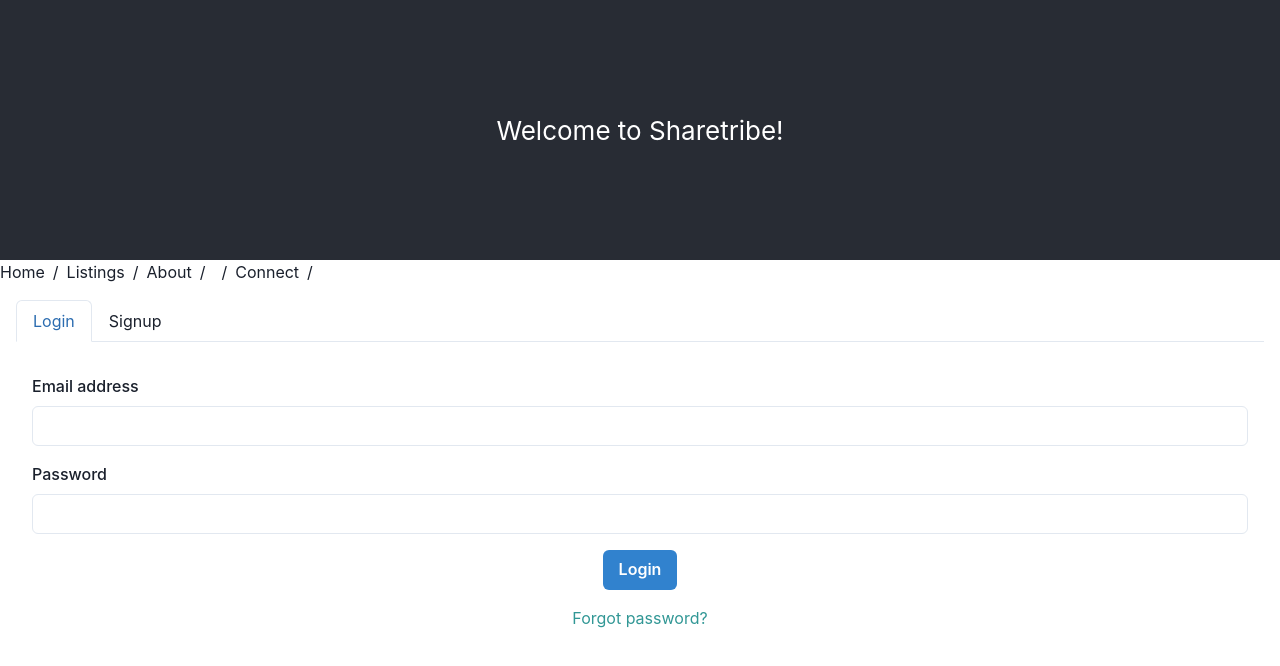
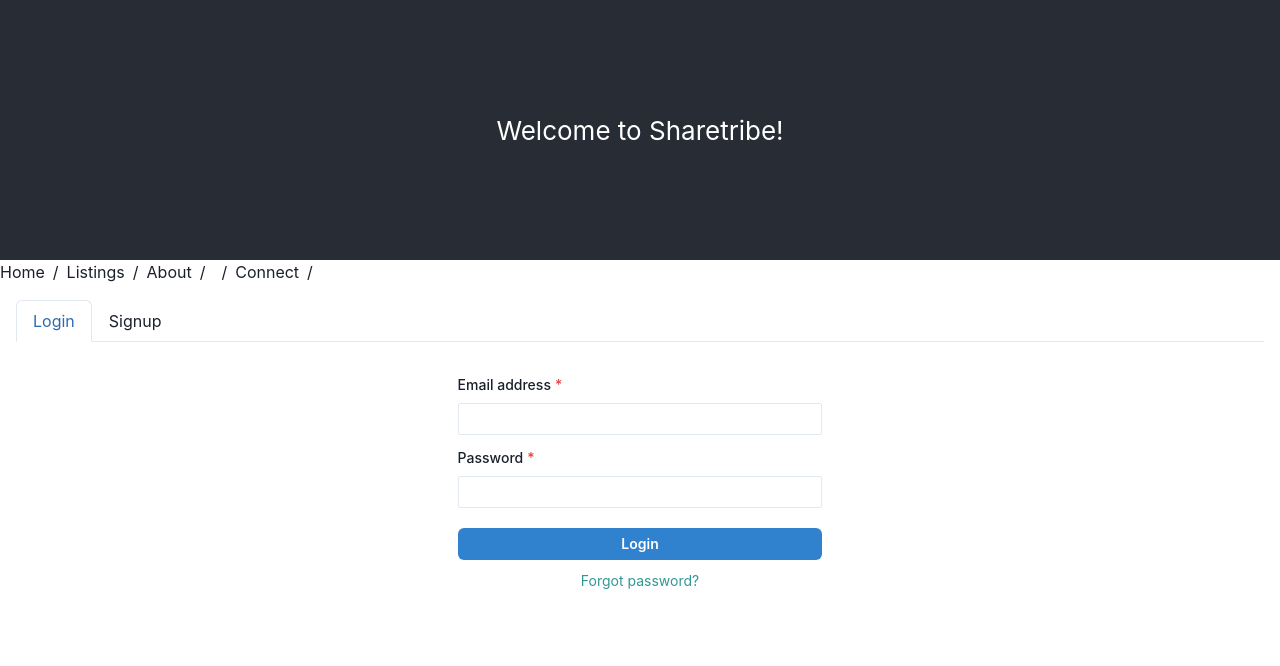
Before and after one commit to acdmft/shtr-flex-sdk, a React (Create React App) app: page /connect in a window 1280 px wide. Shown: the top 666 px of the page. Built offline with nearby package versions, Linux system fonts and the light colour scheme.

Commit message:
style: improve styles

```diff
--- a/src/components/LoginForm.js
+++ b/src/components/LoginForm.js
@@ -1,22 +1,28 @@
-import { Button, Checkbox, FormControl, FormLabel, Input, Link, VStack } from '@chakra-ui/react';
+import { Box, Button, FormControl, FormLabel, Input, Link, VStack } from '@chakra-ui/react';
 
 const LoginForm = () => {
   return (
-    <VStack spacing={4}>
-      <FormControl id="email">
-        <FormLabel>Email address</FormLabel>
-        <Input type="email" />
-      </FormControl>
+    <Box width="30%" minWidth="350px" marginX="auto">
+      <VStack spacing={3}>
+        <FormControl id="email" isRequired>
+          <FormLabel fontSize="sm">Email address</FormLabel>
+          <Input type="email" size="sm" />
+        </FormControl>
 
-      <FormControl id="password">
-        <FormLabel>Password</FormLabel>
-        <Input type="password" />
-      </FormControl>
+        <FormControl id="password" isRequired>
+          <FormLabel fontSize="sm">Password</FormLabel>
+          <Input type="password" size="sm" />
+        </FormControl>
 
-      <Button colorScheme="blue">Login</Button>
-
-      <Link href="/forgot-password" color="teal.500">Forgot password?</Link>
-    </VStack>
+        <Box pt={2} width="full"> {/* Added padding top */}
+          <Button colorScheme="blue" size="sm" width="full">Login</Button>
+          <Box height={2} />
+          <Link href="/forgot-password" color="teal.500" fontSize="sm">
+            Forgot password?
+          </Link>
+        </Box>
+      </VStack>
+    </Box>
   );
 };
 
--- a/src/components/SignupForm.js
+++ b/src/components/SignupForm.js
@@ -1,32 +1,45 @@
-import { Button, Checkbox, FormControl, FormLabel, Input, VStack } from '@chakra-ui/react';
+import {
+  Box,
+  Button,
+  Checkbox,
+  FormControl,
+  FormLabel,
+  Input,
+  VStack,
+} from "@chakra-ui/react";
 
 const SignupForm = () => {
   return (
+    <Box width="30%" minWidth="350px" marginX="auto">
       <VStack spacing={4}>
         <FormControl id="email">
-        <FormLabel>Email address</FormLabel>
+          <FormLabel fontSize="sm">Email address</FormLabel>
           <Input type="email" />
         </FormControl>
 
         <FormControl id="firstName">
-        <FormLabel>First Name</FormLabel>
+          <FormLabel fontSize="sm">First Name</FormLabel>
           <Input type="text" />
         </FormControl>
 
         <FormControl id="lastName">
-        <FormLabel>Last Name</FormLabel>
+          <FormLabel fontSize="sm">Last Name</FormLabel>
           <Input type="text" />
         </FormControl>
 
         <FormControl id="password">
-        <FormLabel>Password</FormLabel>
+          <FormLabel fontSize="sm">Password</FormLabel>
           <Input type="password" />
         </FormControl>
 
-      <Checkbox>I accept the Terms of Service and the Privacy Policy</Checkbox>
-
-      <Button colorScheme="blue">Sign Up</Button>
+        <Box pt={2} width="full"> {/* Added padding top */}
+          <Button colorScheme="blue" size="sm" width="full">Sign Up</Button>
+          <Checkbox size="sm" mt={2}>
+            I accept the Terms of Service and the Privacy Policy
+          </Checkbox>
+        </Box>
       </VStack>
+    </Box>
   );
 };
 
```
Lines whose indentation alone changed are shown as unchanged.
